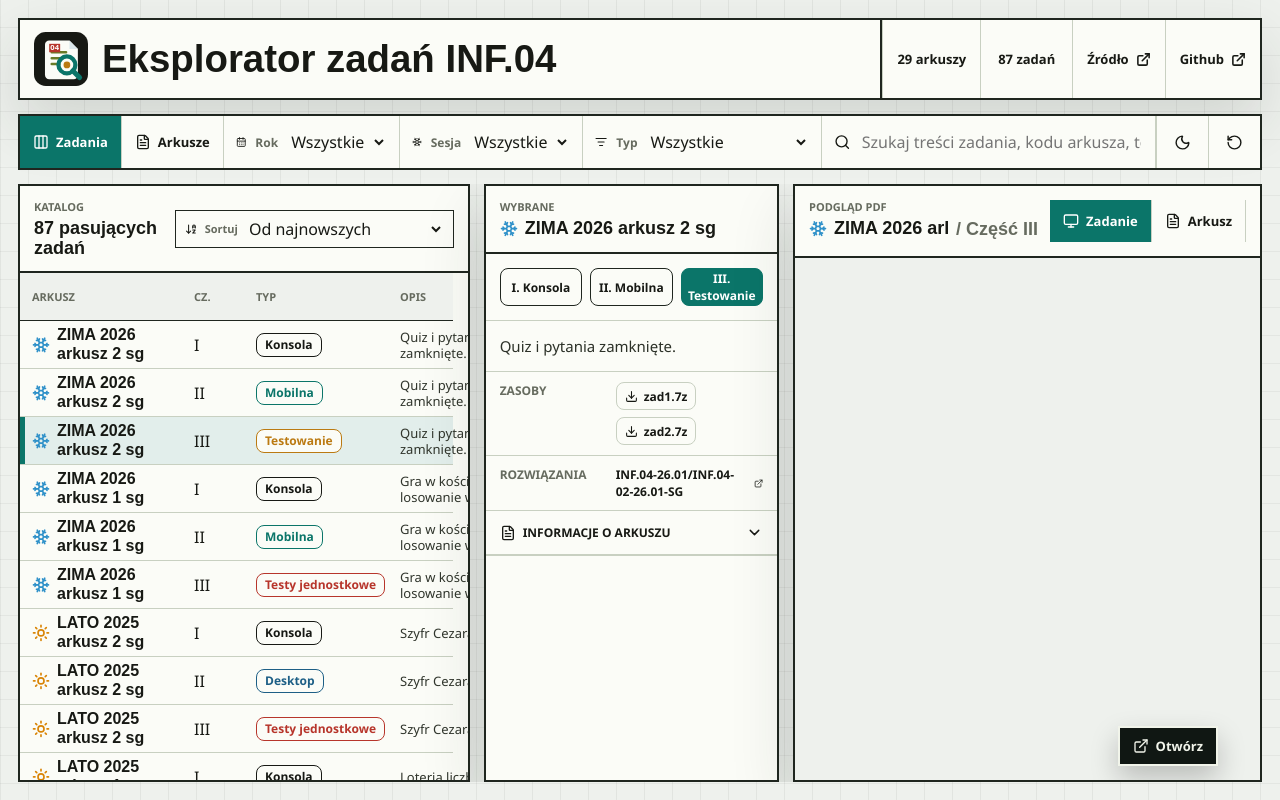
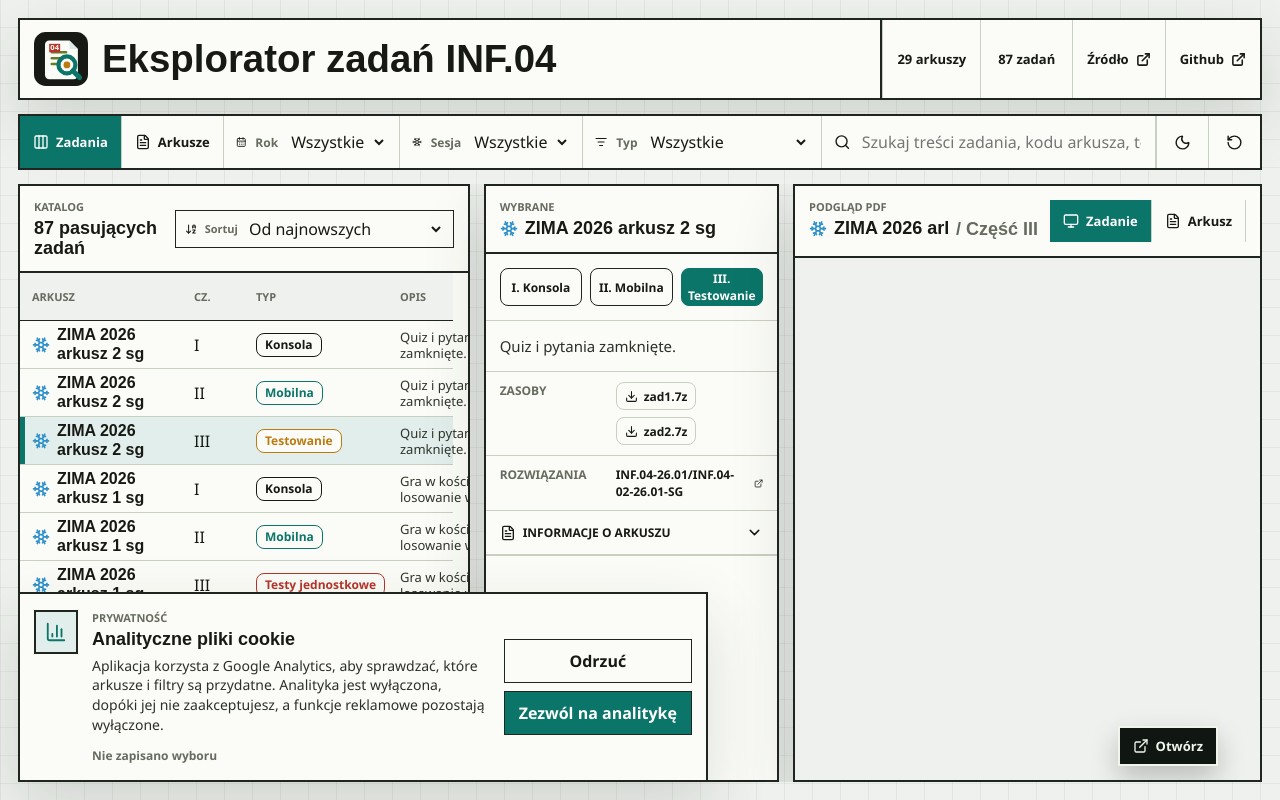
Before and after one commit to Wiktor102/exam-explorer, a React (Vite) app: page / in a window 1280 px wide. Built offline with nearby package versions, Linux system fonts and the light colour scheme.

Commit message:
feat: cookie consent for GA

```diff
--- a/index.html
+++ b/index.html
@@ -5,6 +5,20 @@
     <link rel="icon" type="image/svg+xml" href="/favicon.svg" />
     <meta name="viewport" content="width=device-width, initial-scale=1.0" />
     <title>exam-explorer</title>
+    <script>
+      window.dataLayer = window.dataLayer || [];
+      window.gtag =
+        window.gtag ||
+        function gtag() {
+          window.dataLayer.push(arguments);
+        };
+      window.gtag('consent', 'default', {
+        analytics_storage: 'denied',
+        ad_storage: 'denied',
+        ad_user_data: 'denied',
+        ad_personalization: 'denied',
+      });
+    </script>
   </head>
   <body>
     <div id="root"></div>
--- a/src/App.tsx
+++ b/src/App.tsx
@@ -1,5 +1,6 @@
 import clsx from 'clsx'
 import { AppTopbar } from './components/AppTopbar'
+import { CookieConsent } from './components/CookieConsent'
 import { DetailPane } from './components/DetailPane'
 import { FilterBar } from './components/FilterBar'
 import { LoadingShell } from './components/LoadingShell'
@@ -74,6 +75,8 @@ function App() {
           onPreviewModeChange={actions.setPreviewMode}
         />
       </section>
+
+      <CookieConsent />
     </main>
   )
 }
--- /dev/null
+++ b/src/components/CookieConsent.tsx
@@ -0,0 +1,92 @@
+import clsx from "clsx";
+import { BarChart3, ShieldCheck, X } from "lucide-react";
+import { useEffect, useState } from "react";
+import { denyAnalyticsConsent, loadAnalytics } from "../lib/analytics";
+
+const STORAGE_KEY = "examExplorer.analyticsConsent";
+
+type AnalyticsConsent = "accepted" | "rejected";
+
+function readStoredConsent(): AnalyticsConsent | null {
+	const storedConsent = window.localStorage.getItem(STORAGE_KEY);
+	return storedConsent === "accepted" || storedConsent === "rejected" ? storedConsent : null;
+}
+
+export function CookieConsent() {
+	const [consent, setConsent] = useState<AnalyticsConsent | null>(() => readStoredConsent());
+	const [isPanelOpen, setIsPanelOpen] = useState(() => readStoredConsent() === null);
+
+	useEffect(() => {
+		if (consent === "accepted") {
+			loadAnalytics();
+		}
+
+		if (consent === "rejected") {
+			denyAnalyticsConsent();
+		}
+	}, [consent]);
+
+	const saveConsent = (nextConsent: AnalyticsConsent) => {
+		window.localStorage.setItem(STORAGE_KEY, nextConsent);
+		setConsent(nextConsent);
+		setIsPanelOpen(false);
+	};
+
+	if (!isPanelOpen) {
+		return (
+			<button
+				className="privacy-settings-button"
+				type="button"
+				aria-label="Otwórz ustawienia prywatności"
+				title="Ustawienia prywatności"
+				onClick={() => setIsPanelOpen(true)}
+			>
+				<ShieldCheck size={18} aria-hidden="true" />
+			</button>
+		);
+	}
+
+	return (
+		<section className={clsx("cookie-consent", consent !== null && "with-close")} aria-label="Ustawienia prywatności">
+			<div className="cookie-consent__mark" aria-hidden="true">
+				<BarChart3 size={22} />
+			</div>
+
+			<div className="cookie-consent__copy">
+				<p className="eyebrow">Prywatność</p>
+				<h2>Analityczne pliki cookie</h2>
+				<p>
+					Aplikacja korzysta z Google Analytics, aby sprawdzać, które arkusze i filtry są przydatne. Analityka jest
+					wyłączona, dopóki jej nie zaakceptujesz, a funkcje reklamowe pozostają wyłączone.
+				</p>
+			</div>
+
+			<div className="cookie-consent__status" aria-live="polite">
+				{consent === "accepted" && "Analityka jest włączona"}
+				{consent === "rejected" && "Analityka jest wyłączona"}
+				{consent === null && "Nie zapisano wyboru"}
+			</div>
+
+			<div className="cookie-consent__actions">
+				<button className="cookie-consent__button secondary" type="button" onClick={() => saveConsent("rejected")}>
+					Odrzuć
+				</button>
+				<button className="cookie-consent__button primary" type="button" onClick={() => saveConsent("accepted")}>
+					Zezwól na analitykę
+				</button>
+			</div>
+
+			{consent !== null && (
+				<button
+					className="cookie-consent__close"
+					type="button"
+					aria-label="Zamknij ustawienia prywatności"
+					title="Zamknij"
+					onClick={() => setIsPanelOpen(false)}
+				>
+					<X size={17} aria-hidden="true" />
+				</button>
+			)}
+		</section>
+	);
+}
--- a/src/index.css
+++ b/src/index.css
@@ -4,4 +4,5 @@
 @import './styles/registry.css';
 @import './styles/detail.css';
 @import './styles/preview.css';
+@import './styles/privacy.css';
 @import './styles/responsive.css';
--- /dev/null
+++ b/src/lib/analytics.ts
@@ -0,0 +1,112 @@
+const GA_MEASUREMENT_ID = 'G-MT0CRL07ZJ'
+const GA_DISABLED_KEY = `ga-disable-${GA_MEASUREMENT_ID}`
+const GA_COOKIE_NAMES = ['_ga', `_ga_${GA_MEASUREMENT_ID.replace('G-', '')}`]
+
+let isAnalyticsConfigured = false
+
+type ConsentState = 'granted' | 'denied'
+
+type GtagCommand =
+  | ['js', Date]
+  | ['config', string]
+  | [
+      'consent',
+      'default' | 'update',
+      {
+        analytics_storage?: ConsentState
+        ad_storage?: ConsentState
+        ad_user_data?: ConsentState
+        ad_personalization?: ConsentState
+      },
+    ]
+
+declare global {
+  interface Window {
+    dataLayer?: GtagCommand[]
+    gtag?: (...args: GtagCommand) => void
+  }
+}
+
+function ensureGtag() {
+  window.dataLayer = window.dataLayer ?? []
+  window.gtag =
+    window.gtag ??
+    function gtag(...args: GtagCommand) {
+      window.dataLayer?.push(args)
+    }
+}
+
+function setGoogleAnalyticsDisabled(isDisabled: boolean) {
+  ;(window as unknown as Record<string, boolean>)[GA_DISABLED_KEY] = isDisabled
+}
+
+function removeAnalyticsScripts() {
+  document.querySelectorAll<HTMLScriptElement>(`script[src*="${GA_MEASUREMENT_ID}"]`).forEach((script) => {
+    script.remove()
+  })
+}
+
+function deleteCookie(name: string, domain?: string) {
+  const domainAttribute = domain ? `; domain=${domain}` : ''
+  document.cookie = `${name}=; Max-Age=0; path=/${domainAttribute}; SameSite=Lax`
+}
+
+function clearGoogleAnalyticsCookies() {
+  const hostParts = window.location.hostname.split('.')
+  const domainCandidates = new Set<string | undefined>([undefined, window.location.hostname])
+
+  for (let index = 0; index < hostParts.length - 1; index += 1) {
+    domainCandidates.add(`.${hostParts.slice(index).join('.')}`)
+  }
+
+  GA_COOKIE_NAMES.forEach((cookieName) => {
+    domainCandidates.forEach((domain) => deleteCookie(cookieName, domain))
+  })
+}
+
+export function denyAnalyticsConsent() {
+  ensureGtag()
+  setGoogleAnalyticsDisabled(true)
+  window.gtag?.('consent', 'update', {
+    analytics_storage: 'denied',
+    ad_storage: 'denied',
+    ad_user_data: 'denied',
+    ad_personalization: 'denied',
+  })
+  isAnalyticsConfigured = false
+  removeAnalyticsScripts()
+  clearGoogleAnalyticsCookies()
+}
+
+export function loadAnalytics() {
+  if (isAnalyticsConfigured) {
+    return
+  }
+
+  ensureGtag()
+  setGoogleAnalyticsDisabled(false)
+
+  window.gtag?.('consent', 'default', {
+    analytics_storage: 'denied',
+    ad_storage: 'denied',
+    ad_user_data: 'denied',
+    ad_personalization: 'denied',
+  })
+
+  if (!document.querySelector<HTMLScriptElement>(`script[src*="${GA_MEASUREMENT_ID}"]`)) {
+    const script = document.createElement('script')
+    script.async = true
+    script.src = `https://www.googletagmanager.com/gtag/js?id=${GA_MEASUREMENT_ID}`
+    document.head.append(script)
+  }
+
+  window.gtag?.('js', new Date())
+  window.gtag?.('consent', 'update', {
+    analytics_storage: 'granted',
+    ad_storage: 'denied',
+    ad_user_data: 'denied',
+    ad_personalization: 'denied',
+  })
+  window.gtag?.('config', GA_MEASUREMENT_ID)
+  isAnalyticsConfigured = true
+}
--- /dev/null
+++ b/src/styles/privacy.css
@@ -0,0 +1,164 @@
+.cookie-consent {
+  position: fixed;
+  left: 18px;
+  bottom: 18px;
+  z-index: 20;
+  display: grid;
+  grid-template-columns: auto minmax(0, 1fr) auto;
+  gap: 12px 14px;
+  width: min(690px, calc(100vw - 36px));
+  padding: 16px 14px;
+  border: 2px solid var(--line-strong);
+  background: var(--paper);
+  box-shadow: var(--shadow);
+  color: var(--ink);
+}
+
+.cookie-consent.with-close {
+  padding-right: 46px;
+}
+
+.cookie-consent__mark {
+  display: grid;
+  width: 44px;
+  height: 44px;
+  place-items: center;
+  align-self: start;
+  border: 2px solid var(--line-strong);
+  background: var(--selected-bg);
+  color: var(--selection-accent);
+}
+
+.cookie-consent__copy {
+  min-width: 0;
+}
+
+.cookie-consent__copy h2 {
+  margin-bottom: 6px;
+}
+
+.cookie-consent__copy p:last-child {
+  max-width: 58ch;
+  margin: 0;
+  color: var(--summary-text);
+  font-size: 14px;
+  line-height: 1.42;
+}
+
+.cookie-consent__status {
+  grid-column: 2 / 3;
+  align-self: center;
+  color: var(--muted);
+  font-size: 12px;
+  font-weight: 800;
+}
+
+.cookie-consent__actions {
+  display: flex;
+  grid-column: 3 / 4;
+  grid-row: 1 / 3;
+  flex-direction: column;
+  align-items: stretch;
+  align-self: center;
+  gap: 8px;
+}
+
+.cookie-consent__button,
+.privacy-settings-button,
+.cookie-consent__close {
+  border: 1px solid var(--line-strong);
+  background: var(--paper-strong);
+  color: var(--ink);
+  cursor: pointer;
+  font-weight: 900;
+}
+
+.cookie-consent__button {
+  min-height: 44px;
+  padding: 0 14px;
+  min-width: 172px;
+}
+
+.cookie-consent__button.primary {
+  background: var(--active-bg);
+  color: var(--active-fg);
+}
+
+.cookie-consent__button.secondary:hover,
+.cookie-consent__button.secondary:focus-visible,
+.privacy-settings-button:hover,
+.privacy-settings-button:focus-visible,
+.cookie-consent__close:hover,
+.cookie-consent__close:focus-visible {
+  background: var(--focus-bg);
+}
+
+.cookie-consent__button.primary:hover,
+.cookie-consent__button.primary:focus-visible {
+  filter: brightness(1.08);
+}
+
+.cookie-consent__button:focus-visible,
+.privacy-settings-button:focus-visible,
+.cookie-consent__close:focus-visible {
+  outline: 3px solid color-mix(in srgb, var(--selection-accent) 45%, transparent);
+  outline-offset: 2px;
+}
+
+.privacy-settings-button {
+  position: fixed;
+  left: 18px;
+  bottom: 18px;
+  z-index: 19;
+  display: grid;
+  width: 44px;
+  height: 44px;
+  place-items: center;
+  box-shadow: var(--shadow);
+}
+
+.cookie-consent__close {
+  position: absolute;
+  top: -2px;
+  right: -2px;
+  display: grid;
+  width: 34px;
+  height: 34px;
+  place-items: center;
+}
+
+@media (max-width: 720px) {
+  .cookie-consent {
+    left: 10px;
+    bottom: 10px;
+    grid-template-columns: auto minmax(0, 1fr);
+    width: calc(100vw - 20px);
+    padding: 12px;
+  }
+
+  .cookie-consent.with-close {
+    padding-right: 42px;
+  }
+
+  .cookie-consent__actions,
+  .cookie-consent__status {
+    grid-column: 1 / -1;
+  }
+
+  .cookie-consent__actions {
+    grid-row: auto;
+    display: grid;
+    grid-template-columns: 1fr 1fr;
+  }
+
+  .cookie-consent__button {
+    width: 100%;
+    padding: 0 10px;
+    white-space: normal;
+  }
+
+  .privacy-settings-button {
+    left: 10px;
+    bottom: 10px;
+  }
+}
```
